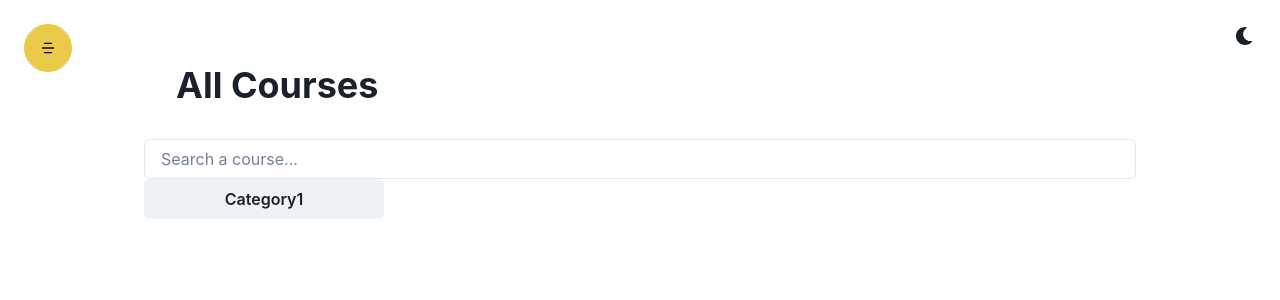
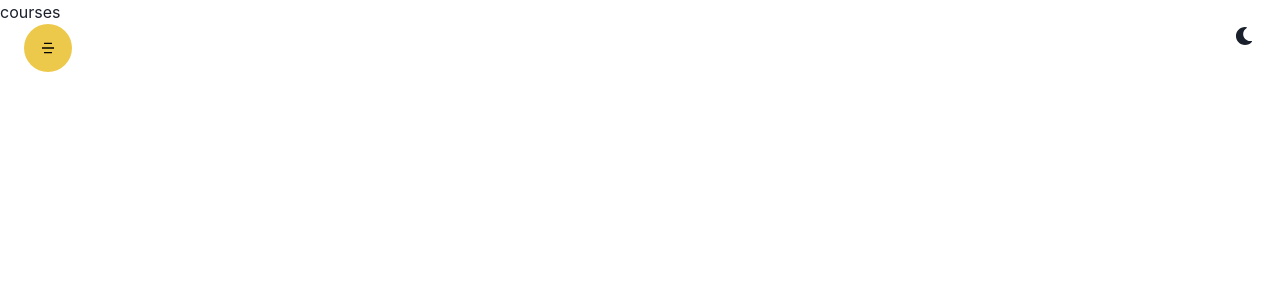
Before and after one commit to pavandeveloperr/TechMate, a React (Create React App) app in the folder techmate-frontend/: page /courses in a window 1280 px wide. Shown: the top 300 px of the page. Built offline with nearby package versions, Linux system fonts and the light colour scheme.

Commit message:
Revert "feat: seach and categories component"
This reverts commit 45354ec5eb4e80965e15fbf6ca9a84ce9ee6708e.

```diff
--- a/techmate-frontend/src/components/Courses/Courses.jsx
+++ b/techmate-frontend/src/components/Courses/Courses.jsx
@@ -1,33 +1,9 @@
-import React from 'react';
-import { useState } from 'react';
-
-// ChakraUI components
-import { Container, Heading, Input, Text, HStack, Button } from '@chakra-ui/react';
+import React from 'react'
 
 const Courses = () => {
-  const [keyword, setKeyword] = useState('');
+  return (
+    <div>courses</div>
+  )
+}
 
-  return (
-    <Container minH={'95vh'} maxW="container.lg" paddingY={'8'}>
-      <Heading children="All Courses" m={'8'} />
-
-      {/* search input */}
-      <Input
-        value={keyword}
-        onChange={e => setKeyword(e.target.value)}
-        placeholder="Search a course..."
-        type={'text'}
-        focusBorderColor="yellow.500"
-      />
-
-      {/* categories button */}
-      <HStack>
-        <Button minW={'60'}>
-          <Text children="Category1" />
-        </Button>
-      </HStack>
-    </Container>
-  );
-};
-
-export default Courses;
+export default Courses
```
